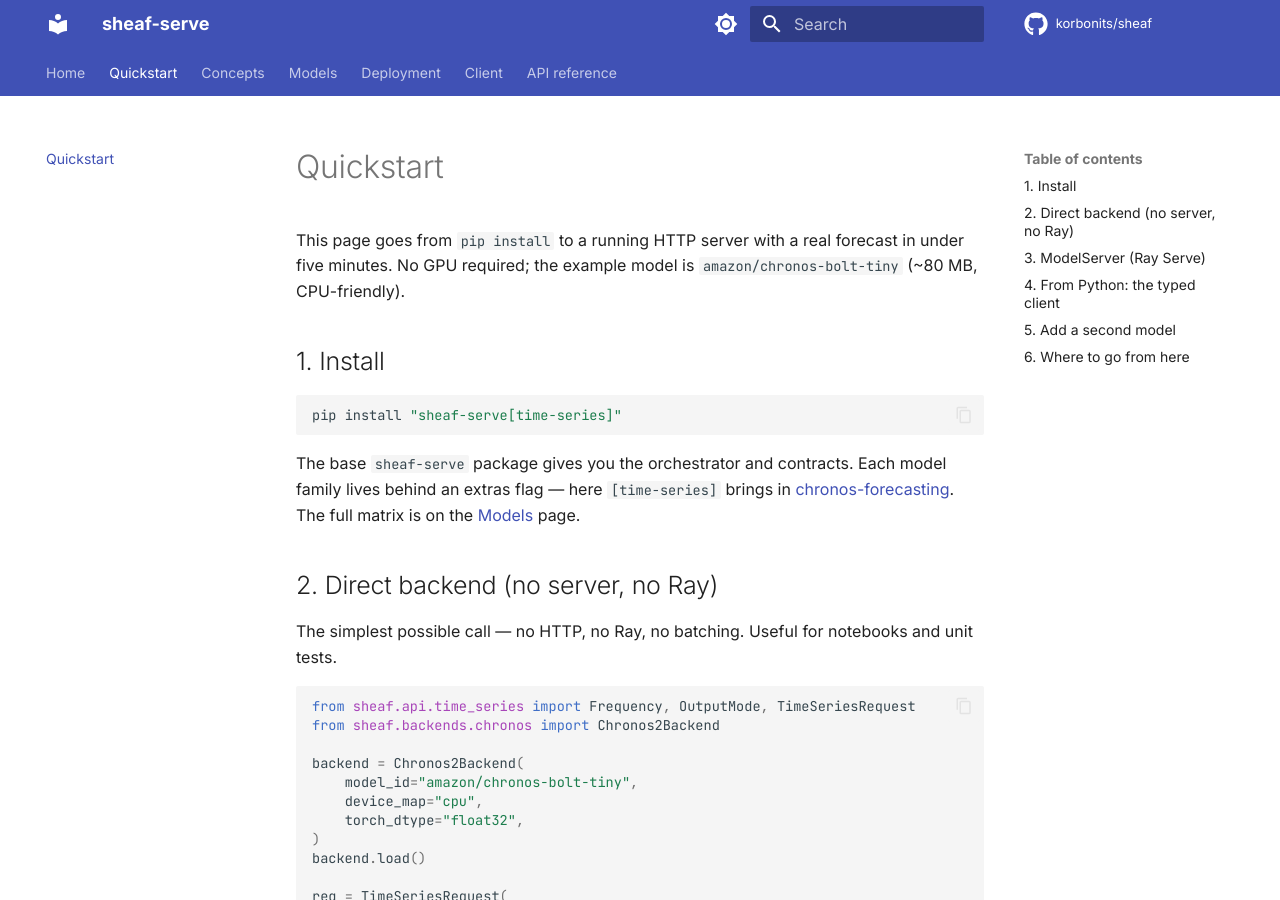
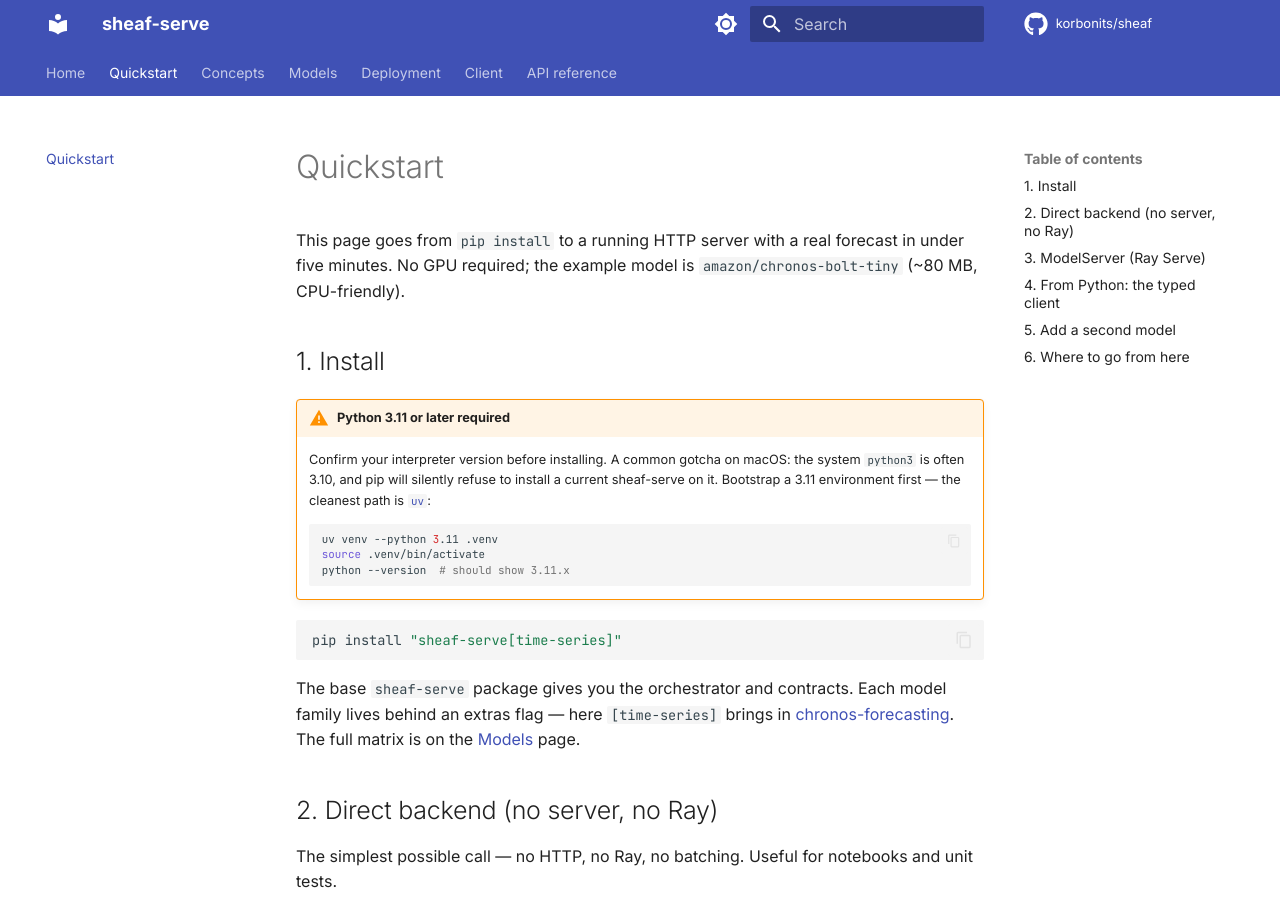
Before and after one commit to korbonits/sheaf, an MkDocs documentation site: the page built from docs/quickstart.md, in a window 1280 px wide and 900 px high. Built offline with MkDocs 1.6.1 and Material for MkDocs 9.7.7, drawn with Linux system fonts in a browser that asks for light colours; comment, search, counter and statistics services are not loaded.

Commit message:
docs+README: surface the Python 3.11+ requirement up-front
Caught during a clean-machine quickstart smoke (Option B from the
HN-readiness gate, #17): a fresh-Mac user with system ``python3``
(typically 3.10) running ``pip install "sheaf-serve[time-series]"``
gets sheaf-serve==0.1.0 silently — the only release on PyPI with
``requires_python=">=3.10"`` (every release since 0.3.0 has
``>=3.11``).  The user then tries the documented quickstart, hits
``ImportError: cannot import name 'build_app' from 'sheaf'``, and
quits.

Fixes the docs side; the PyPI side requires yanking 0.1.0 (manual
action via the PyPI web UI).  Yank reason: "first release; missing
the Python 3.11 floor that all subsequent versions require — caused
silent broken installs on Python 3.10."

After yank, a 3.10 user gets a clear ``Could not find a version that
satisfies the requirement`` from pip; with the docs note, they know
why and what to do.

Also captured during the same run, filed as follow-up not in this
patch:
  - chronos-forecasting emits ``torch_dtype is deprecated! Use
    dtype instead!`` — upstream-only, can't fix without forking
    chronos.  Noisy but non-blocking.
  - pip warns ``torch==2.11.0 does not have an extra named cuda``
    during install — minor; investigate which extras path requests it.

Co-Authored-By: Claude Opus 4.7 (1M context) <noreply@anthropic.com>

````diff
--- a/docs/quickstart.md
+++ b/docs/quickstart.md
@@ -5,6 +5,18 @@ forecast in under five minutes. No GPU required; the example model is
 `amazon/chronos-bolt-tiny` (~80 MB, CPU-friendly).
 
 ## 1. Install
+
+!!! warning "Python 3.11 or later required"
+    Confirm your interpreter version before installing. A common gotcha
+    on macOS: the system `python3` is often 3.10, and pip will silently
+    refuse to install a current sheaf-serve on it. Bootstrap a 3.11
+    environment first — the cleanest path is
+    [`uv`](https://docs.astral.sh/uv/):
+    ```bash
+    uv venv --python 3.11 .venv
+    source .venv/bin/activate
+    python --version  # should show 3.11.x
+    ```
 
 ```bash
 pip install "sheaf-serve[time-series]"
````
Also changed, not shown: README.md (+2 -0 lines), docs/index.md (+9 -0 lines).
